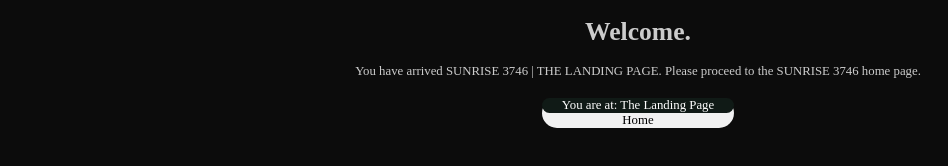
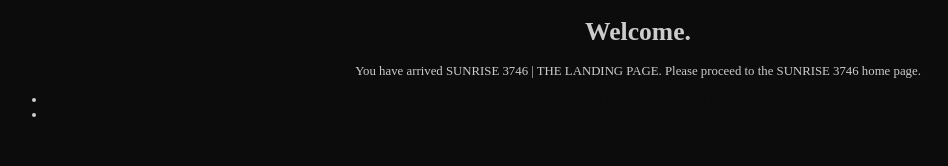
Before and after one commit to immysoun/website, a plain HTML site: page index.html in a window 1280 px wide. Shown: the whole page, without its empty margins (2-950 px from the left). Drawn offline with Linux system fonts and the light colour scheme.

Commit message:
Update style.css

```diff
--- a/css/style.css
+++ b/css/style.css
@@ -2,6 +2,7 @@
 {
     cursor: url(../resources/cursor.cur) 8 8, auto;
     border-radius: 25px;
+    text-align: center;
 }
 
 body
@@ -11,7 +12,6 @@ body
     color: #cccccc;
     font-size: 1vw;
     min-height: 100vh;
-    text-align: center;
     position: relative;
     padding-bottom: 2.5rem;
 }
@@ -23,41 +23,3 @@ footer
     width: 100%;
     height: 2.5rem;
 }
-
-a
-{
-    text-decoration: none;
-    background-color: transparent;
-}
-
-ul
-{
-    list-style-type: none;
-    margin: 0.5vw;
-    padding: 0;
-    width: 15vw;
-    background-color: #f1f1f1;
-    display: inline-block;
-    transition: 0.333s;
-    text-align: center;
-}
-li a
-{
-    display: block;
-    color: #000;
-    padding: 1vw, 1vw;
-    text-decoration: none;
-    transition: 0.333s;
-}
-li a.active
-{
-    background-color: #101a16;
-    color: white;
-    transition: 0.333s;
-}
-li a:hover:not(.active)
-{
-    background-color: #555;
-    color: white;
-    transition: 0.333s;
-}
```
